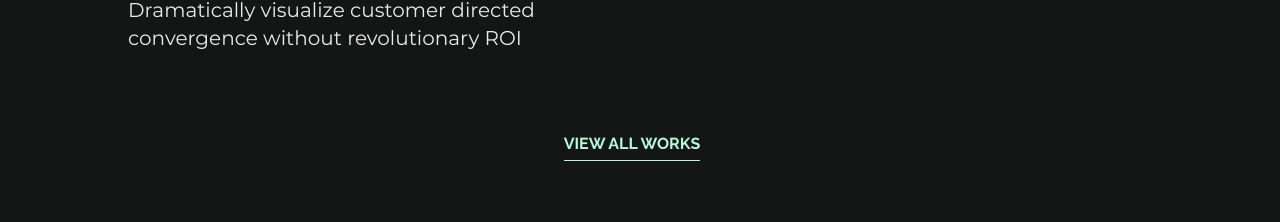
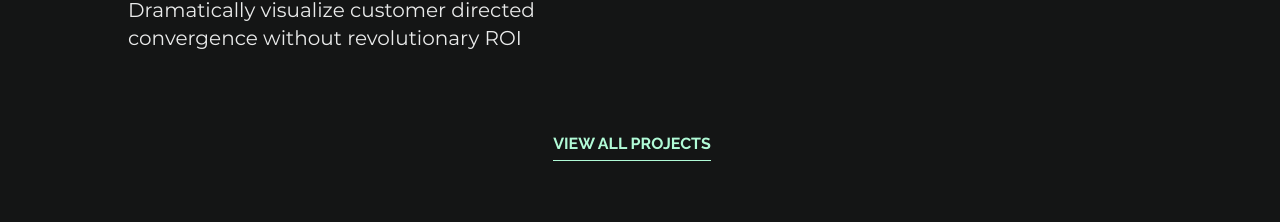
Before and after one commit to yogaajie2/porto, a Nuxt app: page / in a window 1280 px wide. Shown: the part 1996-2218 px from the top of the page. Built offline with nearby package versions, Linux system fonts and the light colour scheme.

Commit message:
chore(ProjectList): change "view all works" to "view all projects"

```diff
--- a/components/ProjectList.vue
+++ b/components/ProjectList.vue
@@ -17,7 +17,7 @@
         class="items-center inline-flex"
         @click.native="$nuxt.$emit('showTransition')"
       >
-        <p class="text-tertiary border-tertiary mr-4 border-b font-heading font-bold pb-1 uppercase lg:text-lg;">View all works</p>
+        <p class="text-tertiary border-tertiary mr-4 border-b font-heading font-bold pb-1 uppercase lg:text-lg;">View all projects</p>
       </NuxtLink>
     </div>
   </section>
```
